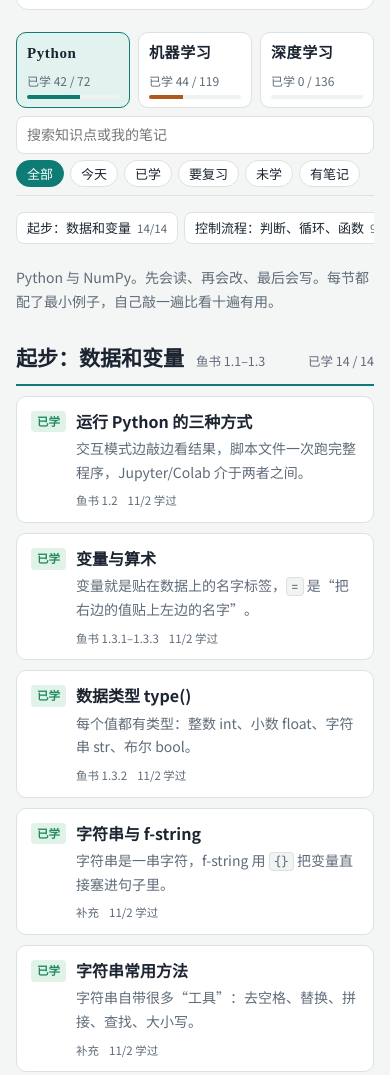
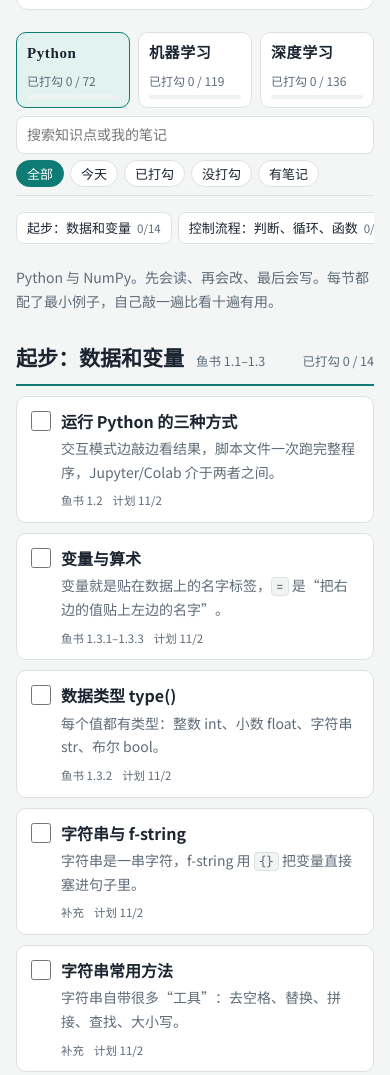
Before and after one commit to Cedric-Xie/textbook, a plain HTML site: page index.html in a window 390 px wide. Shown: the part 678-1753 px from the top of the page. Drawn offline with Linux system fonts and the light colour scheme.

Commit message:
Rebuild standalone page
Co-Authored-By: Claude Opus 5.5 <noreply@anthropic.com>
Claude-Session: https://claude.ai/code/session_01HkkdaiRDxYwCipzBGwT7at

```diff
--- a/index.html
+++ b/index.html
@@ -84,7 +84,13 @@ main{min-width:0;display:grid;gap:28px}
 .chead .cnt{margin-left:auto;font-size:12.5px;color:var(--muted);font-variant-numeric:tabular-nums}
 .topic{background:var(--paper);border:1px solid var(--line);border-radius:10px;scroll-margin-top:170px}
 .topic.is-today{border-color:var(--today);box-shadow:0 0 0 1px var(--today)}
-.thead{display:grid;grid-template-columns:auto minmax(0,1fr) auto;gap:4px 10px;align-items:start;padding:11px 14px;cursor:pointer;width:100%;background:none;border:0;font:inherit;color:inherit;text-align:left}
+.trow{display:grid;grid-template-columns:auto minmax(0,1fr);align-items:start}
+.chk{display:flex;align-items:center;justify-content:center;padding:12px 0 12px 14px;cursor:pointer}
+.chk input{width:20px;height:20px;margin:2px 0 0;accent-color:var(--done);cursor:pointer}
+.chk input:focus-visible{outline:2px solid var(--acc);outline-offset:2px}
+.topic.checked{background:var(--done-soft);border-color:color-mix(in srgb,var(--done) 35%,var(--line))}
+.topic.checked .ttl b{color:var(--done)}
+.thead{display:grid;grid-template-columns:minmax(0,1fr) auto;gap:4px 10px;align-items:start;padding:11px 14px 11px 10px;cursor:pointer;width:100%;background:none;border:0;font:inherit;color:inherit;text-align:left}
 .thead:focus-visible{outline:2px solid var(--acc);outline-offset:-2px;border-radius:10px}
 .st{font-size:11.5px;font-weight:700;border-radius:4px;padding:1px 6px;margin-top:3px;white-space:nowrap}
 .st-done{color:var(--done);background:var(--done-soft)} .st-review{color:var(--rev);background:var(--rev-soft)} .st-todo{color:var(--todo);background:var(--todo-soft)} .st-today{color:var(--today);background:var(--today-soft)}
@@ -129,8 +135,8 @@ textarea.note:focus{outline:2px solid var(--acc);outline-offset:0}
 .legend{display:flex;flex-wrap:wrap;gap:6px 12px;font-size:12.5px;color:var(--muted);align-items:center}
 footer{margin-top:40px;font-size:13px;color:var(--muted)}
 @media (max-width:520px){
-  .thead{grid-template-columns:auto minmax(0,1fr)}
-  .meta{grid-column:2;justify-items:start;display:flex;gap:10px}
+  .thead{grid-template-columns:minmax(0,1fr)}
+  .meta{grid-column:1;justify-items:start;display:flex;gap:10px}
   .board strong{font-size:15px}
   .board small span{display:none}
 }
@@ -162,12 +168,10 @@ footer{margin-top:40px;font-size:13px;color:var(--muted)}
 
   <footer>
     <div class="legend">
-      <span class="st st-done">已学</span>计划里已经学过的日期
-      <span class="st st-today">今天</span>今天的内容
-      <span class="st st-todo">未学</span>还没到，适合预习
-      <span class="st st-review">要复习</span>你自己标的
+      <span class="st st-done">✓</span>打勾表示你学会了，打勾后整条变成淡绿色
+      <span class="st st-today">今天</span>按 50 天冲刺日程今天要学的内容
     </div>
-    <p>状态默认按 50 天冲刺的日程自动判断（11/2 开始，11/16 起重排）。实际进度不一样时，展开知识点在“我的笔记”旁边改状态。笔记和状态登录后保存在云端，手机和电脑都能看到。</p>
+    <p>学会一个知识点就在左边打勾。打勾和笔记登录后保存在云端，手机和电脑都能看到。</p>
   </footer>
 </div>
 
@@ -2434,7 +2438,8 @@ function auto(t){
   if(n===TODAY_FULL)return "today";
   return "todo";
 }
-function status(t){const o=S[t.id]&&S[t.id].s;return o||auto(t)}
+function ticked(t){return !!(S[t.id]&&S[t.id].s==="done")}
+function status(t){return ticked(t)?"done":"todo"}
 const LABEL={done:"已学",today:"今天",todo:"未学",review:"要复习"};
 function dateLabel(t){if(!t.d)return "自学";const [m,d]=t.d.split("-");return (+m)+"/"+(+d)}
 
@@ -2482,11 +2487,13 @@ readHash();
 function saveView(){try{localStorage.setItem("textbook-view",JSON.stringify({board,filter}))}catch(e){}}
 ALL.forEach(t=>{if(auto(t)==="today")open.add(t.id)});
 
-const FILTERS=[["all","全部"],["today","今天"],["done","已学"],["review","要复习"],["todo","未学"],["notes","有笔记"]];
+const FILTERS=[["all","全部"],["today","今天"],["done","已打勾"],["todo","没打勾"],["notes","有笔记"]];
+if(!FILTERS.some(f=>f[0]===filter))filter="all";
 function match(t){
   const s=status(t);
   if(filter==="notes"&&!(S[t.id]&&S[t.id].n))return false;
-  if(filter!=="all"&&filter!=="notes"&&s!==filter)return false;
+  if(filter==="today"&&auto(t)!=="today")return false;
+  if((filter==="done"||filter==="todo")&&s!==filter)return false;
   if(query){const hay=(t.t+t.one+(t.x||"")+(t.c||"")+(t.s||"")+((S[t.id]&&S[t.id].n)||"")).toLowerCase();if(!hay.includes(query))return false}
   return true;
 }
@@ -2499,7 +2506,7 @@ function renderBoards(){
     btn.setAttribute("aria-selected",b.key===board?"true":"false");
     btn.innerHTML='<strong></strong><small></small><span class="mini"><i></i></span>';
     btn.children[0].textContent=b.name;
-    btn.children[1].innerHTML="已学 "+dn+" / "+ts.length+"<span> 个知识点</span>";
+    btn.children[1].innerHTML="已打勾 "+dn+" / "+ts.length+"<span> 个知识点</span>";
     btn.querySelector("i").style.width=Math.round(dn/ts.length*100)+"%";
     btn.onclick=()=>{board=b.key;saveView();try{history.replaceState(null,"","#"+HASH[b.key])}catch(e){}render();window.scrollTo({top:0})};
     el.appendChild(btn);
@@ -2534,18 +2541,22 @@ function jump(id){
 }
 
 function topicEl(t){
-  const s=status(t),art=document.createElement("article");art.className="topic"+(auto(t)==="today"?" is-today":"");art.id="t-"+t.id;
+  const s=status(t),art=document.createElement("article");art.className="topic"+(auto(t)==="today"?" is-today":"")+(ticked(t)?" checked":"");art.id="t-"+t.id;
   const isOpen=open.has(t.id)||!!query;
   const hd=document.createElement("button");hd.className="thead";hd.type="button";hd.setAttribute("aria-expanded",isOpen?"true":"false");hd.setAttribute("aria-controls","b-"+t.id);
-  const st=document.createElement("span");st.className="st st-"+s;st.textContent=LABEL[s];
   const tt=document.createElement("span");tt.className="ttl";
   const b=document.createElement("b");b.textContent=t.t;const o=document.createElement("span");o.className="one";o.innerHTML=inline(t.one);tt.append(b,o);
   const mt=document.createElement("span");mt.className="meta";
   const src=document.createElement("span");src.textContent=t.s;
-  const dt=document.createElement("span");dt.textContent=t.d?(s==="done"?dateLabel(t)+" 学过":dateLabel(t)+" 学"):"自学补充";
+  const dt=document.createElement("span");dt.textContent=t.d?(auto(t)==="today"?"今天学":"计划 "+dateLabel(t)):"自学补充";
   mt.append(src,dt);
   if(S[t.id]&&S[t.id].n){const p=document.createElement("span");p.className="pen";p.textContent="✎ 有笔记";mt.append(p)}
-  hd.append(st,tt,mt);
+  hd.append(tt,mt);
+  const row=document.createElement("div");row.className="trow";
+  const ck=document.createElement("label");ck.className="chk";
+  const cb=document.createElement("input");cb.type="checkbox";cb.checked=ticked(t);cb.setAttribute("aria-label","学会了："+t.t);
+  cb.onchange=()=>{S[t.id]=Object.assign({},S[t.id]);if(cb.checked)S[t.id].s="done";else delete S[t.id].s;persist(t.id);render(true)};
+  ck.appendChild(cb);row.append(ck,hd);
   hd.onclick=()=>{if(open.has(t.id))open.delete(t.id);else open.add(t.id);const nb=art.querySelector(".tbody");const o2=open.has(t.id)||!!query;nb.hidden=!o2;hd.setAttribute("aria-expanded",o2?"true":"false")};
   const body=document.createElement("div");body.className="tbody";body.id="b-"+t.id;body.hidden=!isOpen;
   const ls=document.createElement("div");ls.className="lesson";
@@ -2562,22 +2573,13 @@ function topicEl(t){
   const nh=document.createElement("div");nh.className="nhead";
   const lab=document.createElement("label");lab.htmlFor="n-"+t.id;lab.textContent="我的笔记";
   const ns=document.createElement("span");ns.className="nstate";ns.dataset.ns=t.id;
-  const seg=document.createElement("span");seg.className="seg";seg.setAttribute("role","group");seg.setAttribute("aria-label","学习状态");
-  const ov=S[t.id]&&S[t.id].s;
-  [["done","已学"],["review","要复习"],["todo","未学"]].forEach(([k,l])=>{
-    const bt=document.createElement("button");bt.type="button";bt.dataset.s=k;bt.textContent=l;
-    const cur=ov||(auto(t)==="today"?"":auto(t));bt.setAttribute("aria-pressed",cur===k?"true":"false");
-    bt.onclick=e=>{e.stopPropagation();S[t.id]=Object.assign({},S[t.id]);S[t.id].s=k;if(S[t.id].s===auto(t))delete S[t.id].s;persist(t.id);render(true)};
-    seg.appendChild(bt);
-  });
-  nh.append(lab,ns,seg);
-  if(ov){const r=document.createElement("button");r.className="linkbtn";r.type="button";r.textContent="恢复按计划";r.onclick=()=>{delete S[t.id].s;persist(t.id);render(true)};nh.appendChild(r)}
+  nh.append(lab,ns);
   const ta=document.createElement("textarea");ta.className="note";ta.id="n-"+t.id;ta.placeholder="用自己的话写：它是什么？解决什么问题？举个例子。听课时的疑问也记在这里。";
   ta.value=(S[t.id]&&S[t.id].n)||"";
   ta.oninput=()=>{S[t.id]=Object.assign({},S[t.id],{n:ta.value});if(!ta.value)delete S[t.id].n;ns.textContent=col?"保存中…":"已暂存在本机";persist(t.id)};
   ta.onblur=()=>{const p=art.querySelector(".pen");const has=!!ta.value;if(has&&!p){const x=document.createElement("span");x.className="pen";x.textContent="✎ 有笔记";mt.append(x)}else if(!has&&p)p.remove()};
   nt.append(nh,ta);body.appendChild(nt);
-  art.append(hd,body);return art;
+  art.append(row,body);return art;
 }
 
 function render(keepScroll){
@@ -2599,7 +2601,7 @@ function render(keepScroll){
     shown+=ts.length;
     const sec=document.createElement("section");sec.className="chapter";sec.id="c-"+c.id;
     const h=document.createElement("div");h.className="chead";h.innerHTML="<h2></h2><span class='src'></span><span class='cnt'></span>";
-    h.children[0].textContent=c.t;h.children[1].textContent=c.s;h.children[2].textContent="已学 "+dn+" / "+c.topics.length;
+    h.children[0].textContent=c.t;h.children[1].textContent=c.s;h.children[2].textContent="已打勾 "+dn+" / "+c.topics.length;
     sec.appendChild(h);ts.forEach(t=>sec.appendChild(topicEl(t)));main.appendChild(sec);
   });
   if(!shown){const p=document.createElement("p");p.className="empty";p.textContent=query?"没有找到包含“"+query+"”的知识点，换个词试试。":"这个板块没有符合筛选条件的知识点。";main.appendChild(p)}
```
